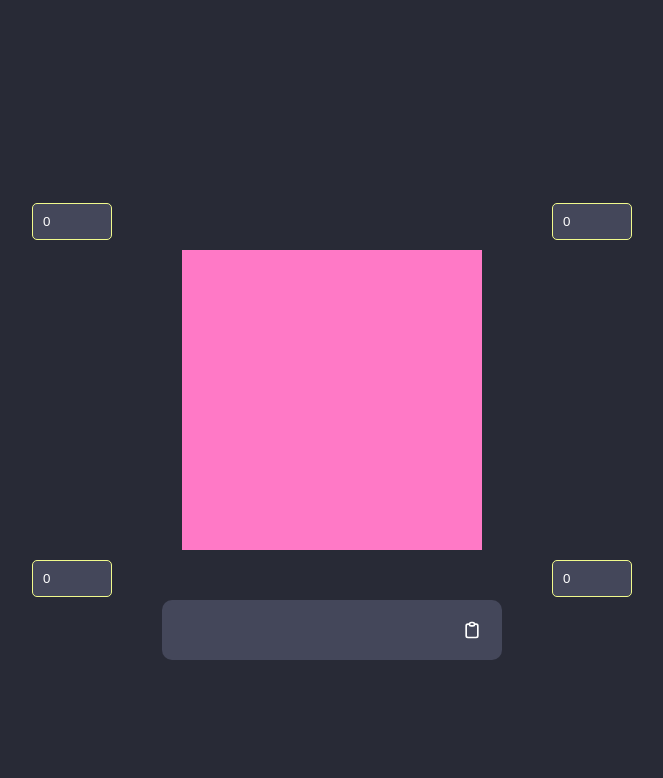
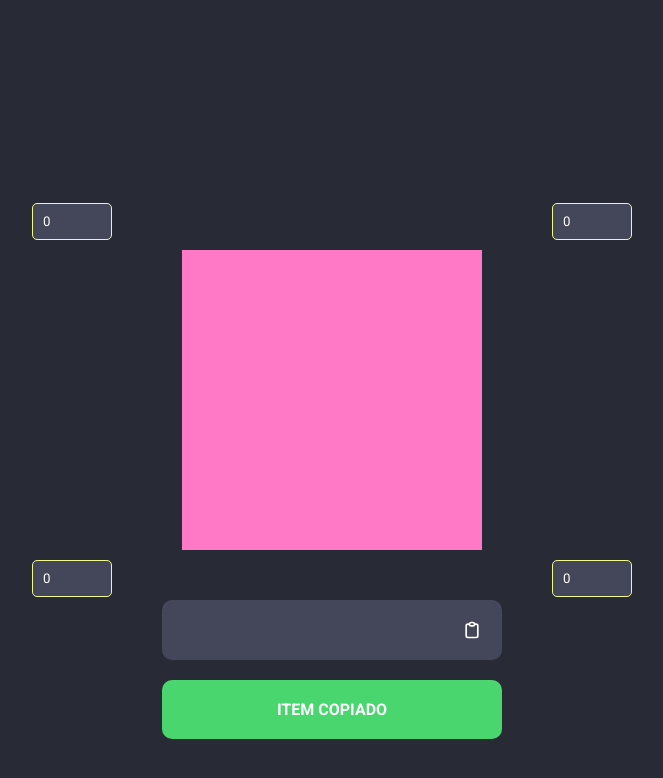
Before and after one commit to luan441/Border-Radius-Preview, a plain HTML site: page index.html in a window 1280 px wide. Both pictures are taken after a click on the icon 780 px from the left and 630 px from the top of the page. Shown: the whole page, without its empty margins (308-971 px from the left). Drawn offline with Linux system fonts and the light colour scheme.

Commit message:
desenvolvimento do alert

```diff
--- a/assets/css/main.css
+++ b/assets/css/main.css
@@ -1,7 +1,10 @@
+@import url('https://fonts.googleapis.com/css2?family=Roboto:wght@400;700&display=swap');
+
 * {
   box-sizing: border-box;
   padding: 0;
   margin: 0;
+  font-family: 'Roboto', sans-serif;
 }
 
 html, body {
@@ -51,7 +54,7 @@ html, body {
 
 input {
   border: 1px #f1fa8c solid;
-  background-color: #44475a;
+  background: #44475a;
   color: white;
   border-radius: 5px;
   padding: 10px;
@@ -79,3 +82,13 @@ svg {
   height: 20px;
   cursor: pointer;
 }
+
+#response {
+  margin-top: 20px;
+  text-align: center;
+  background: #50fa7ad3;
+  padding: 20px;
+  border-radius: 10px;
+  text-transform: uppercase;
+  font-weight: 700;
+}
--- a/assets/js/main.js
+++ b/assets/js/main.js
@@ -1,5 +1,6 @@
 const output = document.querySelector('#copy');
-const block = document.querySelector('.block')
+const block = document.querySelector('.block');
+const response = document.querySelector('#response');
 
 document.querySelectorAll('input').forEach((input) => {
   input.addEventListener('input', () => {
@@ -16,4 +17,8 @@ document.querySelectorAll('input').forEach((input) => {
 
 document.querySelector('#clipboard').addEventListener('click', () => {
   navigator.clipboard.writeText(`border-radius: ${block.style.borderRadius};`);
+  response.removeAttribute('hidden');
+  setTimeout(() => {
+    response.setAttribute('hidden', 'true');
+  }, 3000);
 });
--- a/index.html
+++ b/index.html
@@ -29,6 +29,7 @@
           <path stroke-linecap="round" stroke-linejoin="round" d="M9 5H7a2 2 0 00-2 2v12a2 2 0 002 2h10a2 2 0 002-2V7a2 2 0 00-2-2h-2M9 5a2 2 0 002 2h2a2 2 0 002-2M9 5a2 2 0 012-2h2a2 2 0 012 2" />
         </svg>
       </div>
+      <p hidden id="response">Item copiado</p>
     </div>
     <div id="bottom-right">
       <input type="number" min="0" value="0">
```
Also changed, not shown: 1 other file.
